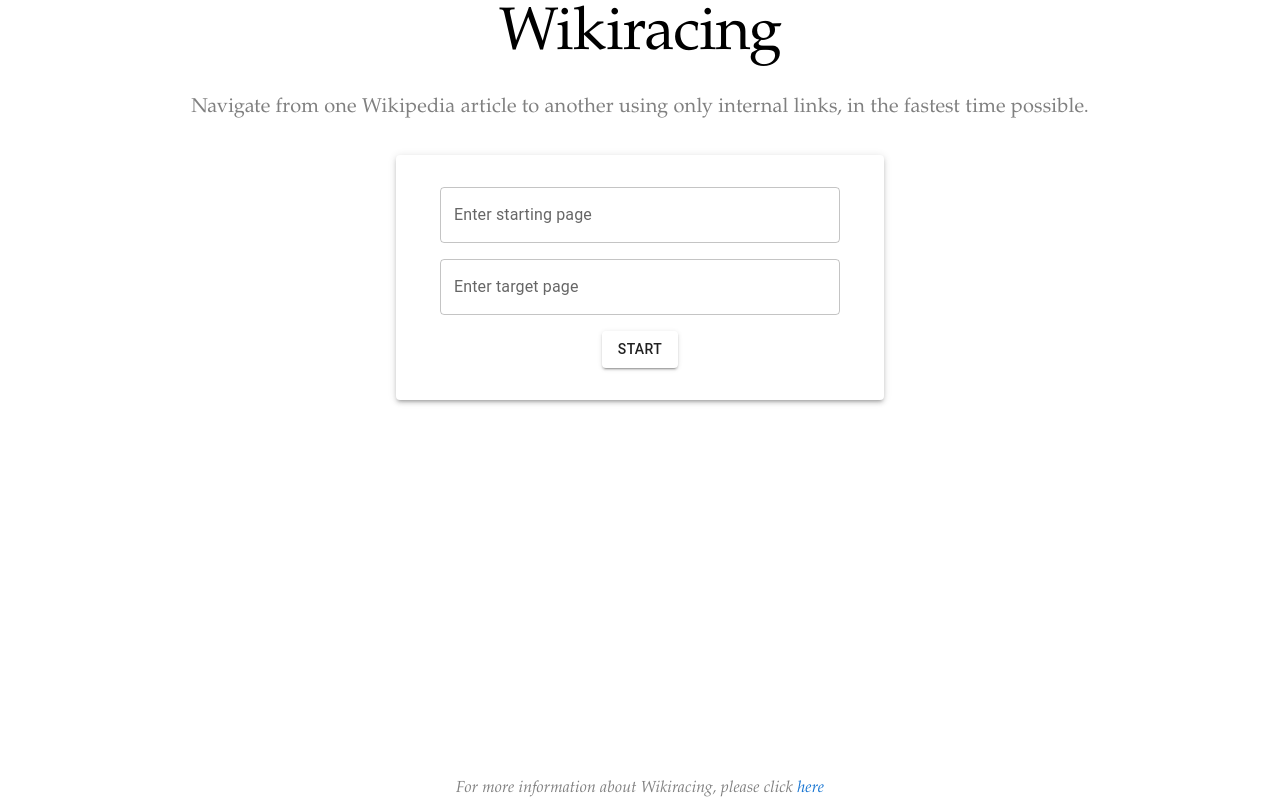
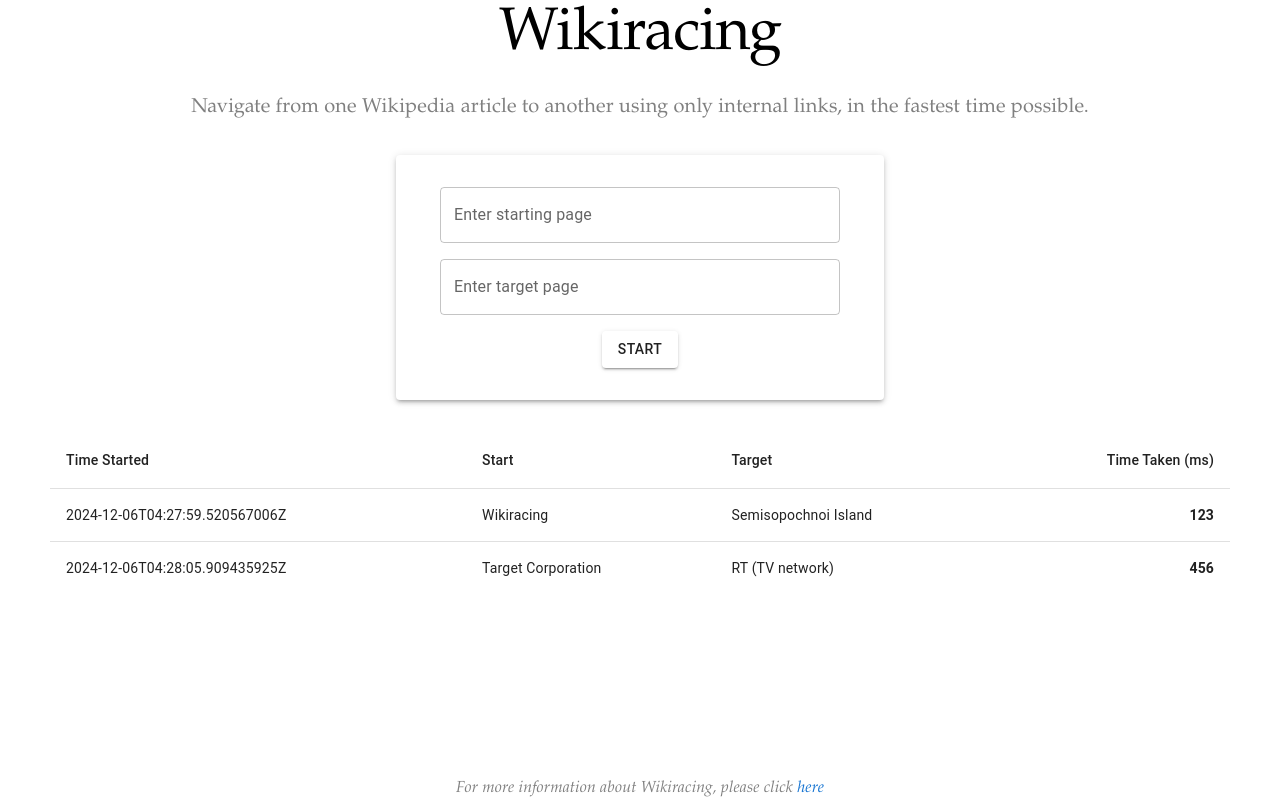
Before and after one commit to jasonliu2000/wikirace, a React (Create React App) app: page / in a window 1280 px wide. Built offline with nearby package versions, Linux system fonts and the light colour scheme; no server answers.

Commit message:
Add space

```diff
--- a/src/App.js
+++ b/src/App.js
@@ -8,7 +8,36 @@
 import HistoryTable from './components/HistoryTable';
 
 function App() {
-  const [wikiRaces, setWikiRaces] = useState([]);
+  const [wikiRaces, setWikiRaces] = useState([{
+    "id": 1,
+    "status": "COMPLETED",
+    "message": "Wikirace is in COMPLETED.",
+    "data": {
+        "start": "Wikiracing",
+        "target": "Semisopochnoi Island",
+        "startTime": "2024-12-06T04:27:59.520567006Z",
+        "endTime": "",
+        "elapsedTimeMilliseconds": 479072,
+        "timeToCompletionMilliseconds": 123,
+        "pathToTarget": null
+    },
+    "timestamp": "2024-12-06T04:35:58.593994589Z"
+},
+{
+    "id": 2,
+    "status": "COMPLETED",
+    "message": "Wikirace is in COMPLETED.",
+    "data": {
+        "start": "Target Corporation",
+        "target": "RT (TV network)",
+        "startTime": "2024-12-06T04:28:05.909435925Z",
+        "endTime": "",
+        "elapsedTimeMilliseconds": 472684,
+        "timeToCompletionMilliseconds": 456,
+        "pathToTarget": ["Target Corporation", "Wikiracing", "RT (TV network)"]
+    },
+    "timestamp": "2024-12-06T04:35:58.594013630Z"
+}]);
   const [watchNewRace, setWatchNewRace] = useState(false);
 
   useEffect(() => {
@@ -75,7 +104,7 @@
     >
       <Box sx={{justifyContent: 'flex-start', flexWrap: 'wrap'}} flex="1">
 
-        <Intro/>
+        <Intro />
 
         <WikiRaceForm followWikiRace={watchWikiRace}/>
 
```
